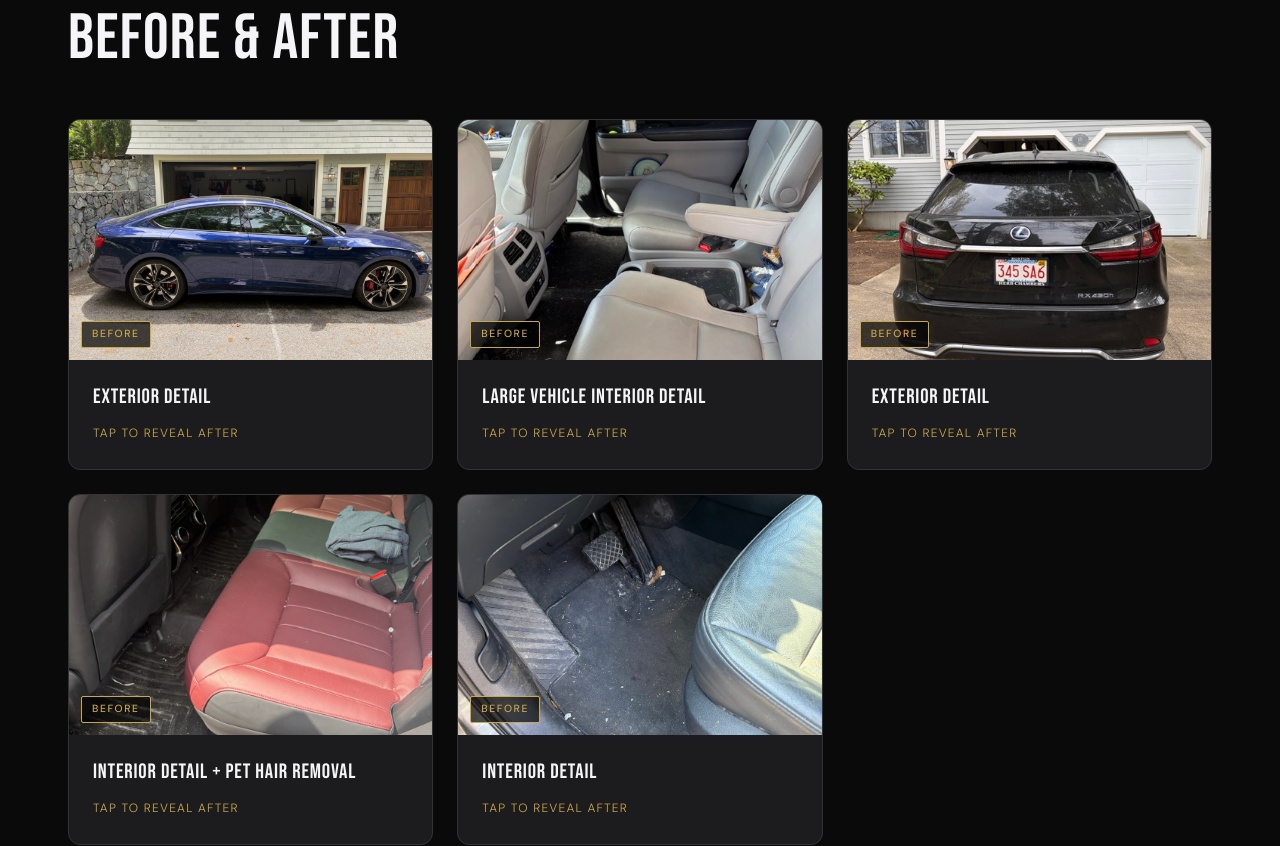
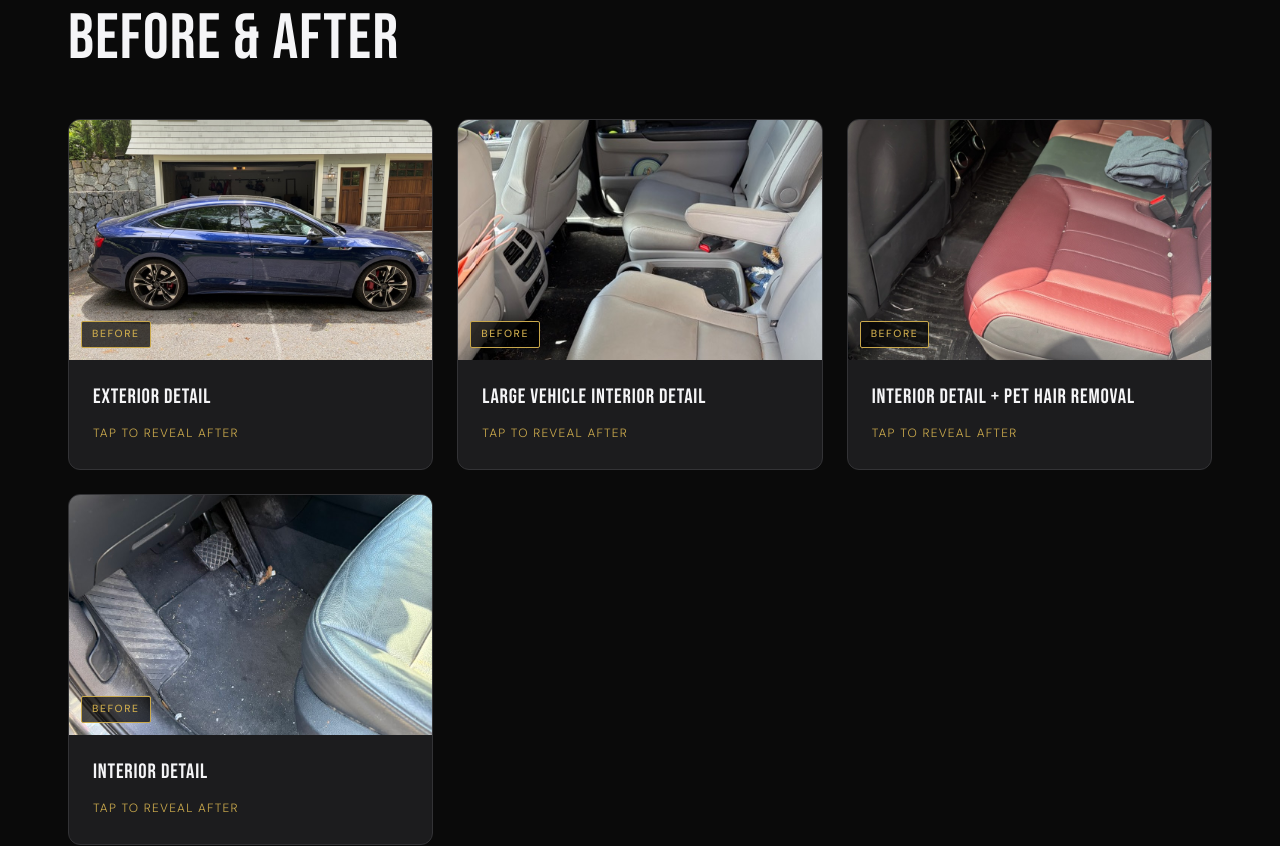
Before and after one commit to DylanWuPan/djsdetails.com, a Next.js app: page / in a window 1280 px wide. Shown: the part 1080-1926 px from the top of the page. Built offline with nearby package versions, Linux system fonts and the light colour scheme.

Commit message:
remove third before-after

```diff
--- a/app/page.tsx
+++ b/app/page.tsx
@@ -46,13 +46,13 @@ const beforeAfterData: BeforeAfter[] = [
     before: "/images/before-after/lexusinterior-before.jpeg",
     after: "/images/before-after/lexusinterior-after.jpeg",
   },
-  {
-    id: 3,
+  // {
+  //   id: 3,
 
-    label: "Exterior Detail",
-    before: "/images/before-after/lexusexterior-before.jpeg",
-    after: "/images/before-after/lexusexterior-after.jpeg",
-  },
+  //   label: "Exterior Detail",
+  //   before: "/images/before-after/lexusexterior-before.jpeg",
+  //   after: "/images/before-after/lexusexterior-after.jpeg",
+  // },
   {
     id: 4,
     label: "Interior Detail + Pet Hair Removal",
```
